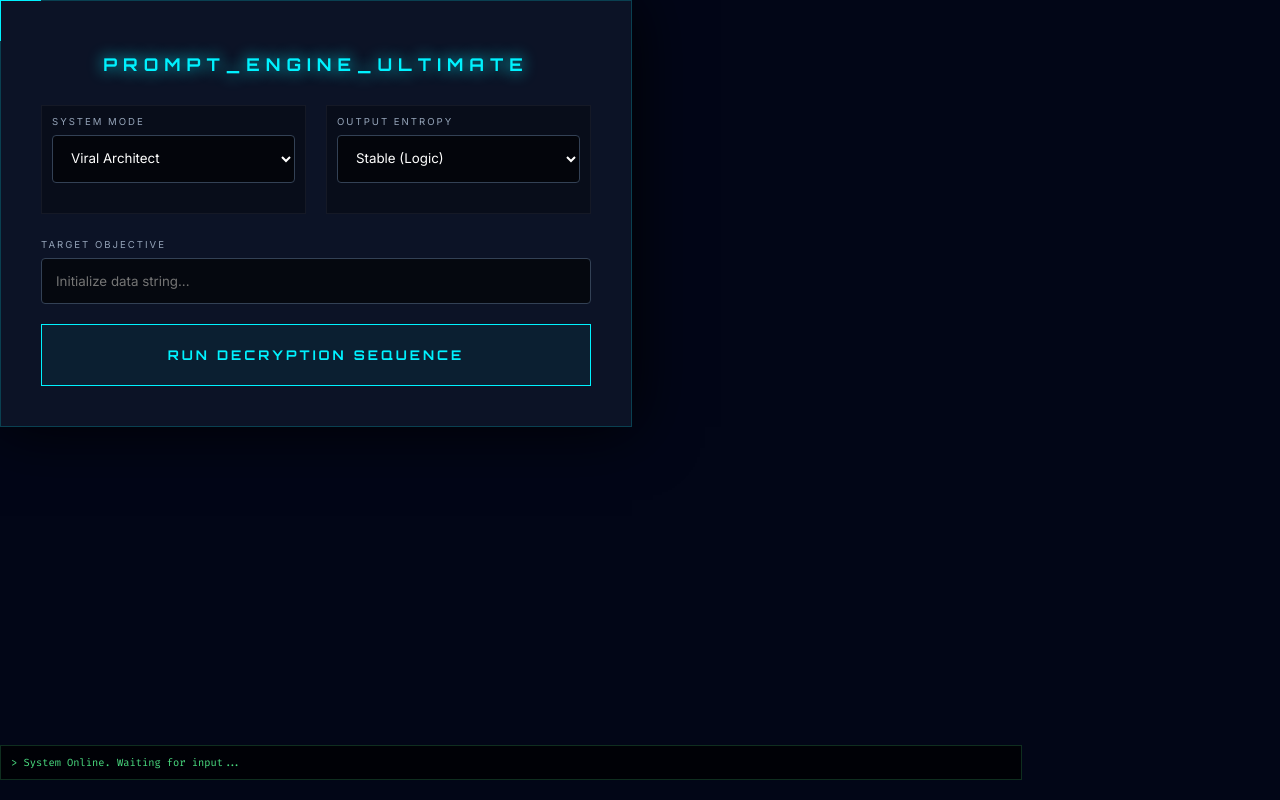
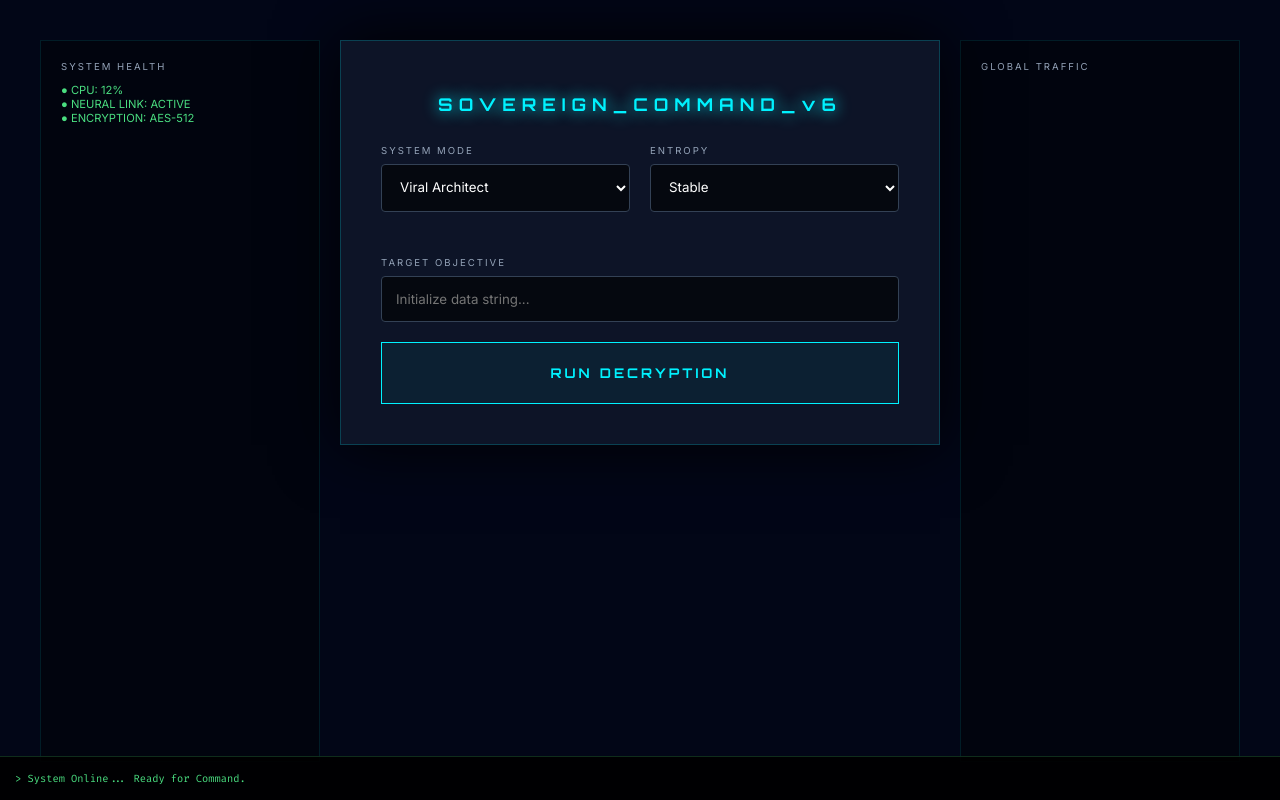
Before and after one commit to kervocomptepro-coder/PromptVault-Official, a Flask app: page / in a window 1280 px wide. Run offline with Flask 3, Linux system fonts and the light colour scheme.

Commit message:
Update index.html with new layout and styles

```diff
--- a/templates/index.html
+++ b/templates/index.html
@@ -3,64 +3,71 @@
 <head>
     <meta charset="UTF-8">
     <meta name="viewport" content="width=device-width, initial-scale=1.0">
-    <title>PROMPT VAULT | NEURAL INTERFACE v5.0</title>
+    <title>PROMPT VAULT | SOVEREIGN COMMAND</title>
     <link href="https://fonts.googleapis.com/css2?family=Orbitron:wght@400;700&family=Inter:wght@300;400;600&family=Fira+Code:wght@400&display=swap" rel="stylesheet">
     <style>
-        :root { --neon: #00f2ff; --dark: #020617; --card: rgba(15, 23, 42, 0.85); --alert: #ff0055; }
-        body, html { margin: 0; padding: 0; background: var(--dark); color: white; font-family: 'Inter', sans-serif; overflow: hidden; height: 100vh; }
+        :root { --neon: #00f2ff; --dark: #020617; --card: rgba(15, 23, 42, 0.9); --alert: #ff0055; }
+        body, html { margin: 0; padding: 0; background: var(--dark); color: white; font-family: 'Inter', sans-serif; height: 100vh; overflow: hidden; }
 
-        /* Animated Background */
         #canvas { position: fixed; top: 0; left: 0; z-index: -1; }
 
+        /* Dashboard Layout */
+        .dashboard {
+            display: grid;
+            grid-template-columns: 1fr 600px 1fr; /* Centering the 600px engine */
+            gap: 20px; padding: 40px; height: 85vh; align-items: start;
+        }
+
+        .side-panel { background: rgba(0,0,0,0.4); border: 1px solid rgba(0,242,255,0.1); padding: 20px; height: 100%; }
+
         .vault-frame {
-            position: relative; width: 550px; padding: 40px; background: var(--card); backdrop-filter: blur(25px);
+            position: relative; padding: 40px; background: var(--card); backdrop-filter: blur(25px);
             border: 1px solid rgba(0, 242, 255, 0.2); box-shadow: 0 0 60px rgba(0,0,0,0.9);
-            animation: bootUp 1s ease-out;
         }
-        @keyframes bootUp { from { opacity: 0; transform: scale(0.95); } to { opacity: 1; transform: scale(1); } }
 
-        .vault-frame::before { content: ""; position: absolute; top: -2px; left: -2px; width: 40px; height: 40px; border-top: 2px solid var(--neon); border-left: 2px solid var(--neon); }
         h1 { font-family: 'Orbitron', sans-serif; font-size: 1.1rem; letter-spacing: 6px; color: var(--neon); text-align: center; margin-bottom: 30px; text-shadow: 0 0 15px var(--neon); }
-
         .label { font-size: 0.6rem; text-transform: uppercase; letter-spacing: 2px; color: #94a3b8; margin-bottom: 8px; display: block; }
 
         select, input {
             width: 100%; background: rgba(0,0,0,0.6); border: 1px solid #334155; padding: 14px; border-radius: 4px;
-            color: white; margin-bottom: 20px; font-family: 'Inter', sans-serif; box-sizing: border-box; outline: none; transition: 0.3s;
+            color: white; margin-bottom: 20px; font-family: 'Inter', sans-serif; box-sizing: border-box; outline: none;
         }
-        select:focus, input:focus { border-color: var(--neon); }
 
-        /* Settings Grid */
         .settings-grid { display: grid; grid-template-columns: 1fr 1fr; gap: 20px; margin-bottom: 25px; }
-        .setting-item { background: rgba(0,0,0,0.3); padding: 10px; border: 1px solid rgba(255,255,255,0.05); }
 
         button {
             width: 100%; padding: 22px; border: 1px solid var(--neon); background: rgba(0, 242, 255, 0.05);
             color: var(--neon); font-family: 'Orbitron', sans-serif; font-weight: bold; cursor: pointer; transition: 0.4s; letter-spacing: 3px;
         }
-        button:hover { background: var(--neon); color: black; box-shadow: 0 0 40px var(--neon); transform: translateY(-2px); }
+        button:hover { background: var(--neon); color: black; box-shadow: 0 0 40px var(--neon); }
 
         #response-area { margin-top: 25px; display: none; border-top: 1px solid rgba(255,255,255,0.1); padding-top: 20px; }
-        .prompt-box { font-size: 0.8rem; color: #e2e8f0; line-height: 1.7; background: rgba(0,0,0,0.4); padding: 20px; border-left: 3px solid var(--neon); white-space: pre-wrap; }
+        .prompt-box { font-size: 0.8rem; color: #e2e8f0; line-height: 1.7; background: rgba(0,0,0,0.4); padding: 20px; border-left: 3px solid var(--neon); margin-bottom: 10px; }
+
+        .copy-btn { font-size: 0.6rem; background: transparent; border: 1px solid #4ade80; color: #4ade80; padding: 5px 10px; width: auto; cursor: pointer; }
 
         .terminal {
-            position: fixed; bottom: 20px; width: 90%; max-width: 1000px; font-family: 'Fira Code', monospace;
-            font-size: 0.65rem; color: #4ade80; background: rgba(0,0,0,0.7); padding: 10px; border: 1px solid rgba(74, 222, 128, 0.2);
+            position: fixed; bottom: 0; width: 100%; font-family: 'Fira Code', monospace;
+            font-size: 0.65rem; color: #4ade80; background: rgba(0,0,0,0.9); padding: 15px; border-top: 1px solid rgba(74, 222, 128, 0.2);
         }
 
         #paywall {
-            position: fixed; top: 0; left: 0; width: 100%; height: 100%; background: rgba(2, 6, 23, 0.95);
-            display: none; align-items: center; justify-content: center; z-index: 100; backdrop-filter: blur(10px);
+            position: fixed; top: 0; left: 0; width: 100%; height: 100%; background: rgba(2, 6, 23, 0.98);
+            display: none; align-items: center; justify-content: center; z-index: 100;
         }
-        .paywall-card { border: 1px solid var(--alert); padding: 50px; text-align: center; background: #020617; box-shadow: 0 0 50px var(--alert); }
-        .paywall-card h2 { font-family: 'Orbitron'; color: var(--alert); letter-spacing: 5px; }
     </style>
 </head>
 <body>
     <canvas id="canvas"></canvas>
 
+    <div class="dashboard">
+        <div class="side-panel">
+            <span class="label">System Health</span>
+            <p style="color: #4ade80; font-size: 0.7rem;">● CPU: 12%<br>● NEURAL LINK: ACTIVE<br>● ENCRYPTION: AES-512</p>
+        </div>
+
         <div class="vault-frame">
-        <h1>PROMPT_ENGINE_ULTIMATE</h1>
+            <h1>SOVEREIGN_COMMAND_v6</h1>
 
             <div class="settings-grid">
                 <div class="setting-item">
@@ -71,14 +78,13 @@
                         <option value="vc_pitch">PREMIUM: VC Pitch</option>
                         <option value="moat">PREMIUM: Moat Logic</option>
                         <option value="shadow">PREMIUM: Shadow Psyche</option>
-                    <option value="whale">PREMIUM: Crypto Whale</option>
                     </select>
                 </div>
                 <div class="setting-item">
-                <span class="label">Output Entropy</span>
+                    <span class="label">Entropy</span>
                     <select id="entropy">
-                    <option value="stable">Stable (Logic)</option>
-                    <option value="chaotic">Chaotic (Creative)</option>
+                        <option value="stable">Stable</option>
+                        <option value="chaotic">Chaotic</option>
                     </select>
                 </div>
             </div>
@@ -86,62 +92,62 @@
             <span class="label">Target Objective</span>
             <input type="text" id="topic" placeholder="Initialize data string...">
 
-        <button id="mainBtn" onclick="unlock()">RUN DECRYPTION SEQUENCE</button>
+            <button id="mainBtn" onclick="unlock()">RUN DECRYPTION</button>
 
             <div id="response-area">
                 <span class="label" style="color: var(--neon);">Decrypted Output:</span>
                 <div class="prompt-box" id="output"></div>
+                <button class="copy-btn" onclick="copyText()">COPY TO CLIPBOARD</button>
             </div>
         </div>
 
-    <div class="terminal" id="term">
-        <div>> System Online. Waiting for input...</div>
+        <div class="side-panel">
+            <span class="label">Global Traffic</span>
+            <div id="traffic-feed" style="font-size: 0.6rem; color: #64748b;"></div>
+        </div>
     </div>
 
+    <div class="terminal" id="term">> System Online... Ready for Command.</div>
+
     <div id="paywall">
-        <div class="paywall-card">
-            <h2>ACCESS_DENIED</h2>
-            <p style="color: #64748b; margin-bottom: 30px;">Protocol requires LEVEL 5 clearance.</p>
-            <button onclick="closePaywall()" style="border-color: var(--alert); color: var(--alert); background: rgba(255,0,85,0.05);">UPGRADE CLEARANCE</button>
+        <div style="border: 1px solid var(--alert); padding: 50px; text-align: center; background: #020617;">
+            <h2 style="font-family: Orbitron; color: var(--alert);">ACCESS DENIED</h2>
+            <button onclick="closePaywall()" style="border-color: var(--alert); color: var(--alert);">UPGRADE CLEARANCE</button>
         </div>
     </div>
 
     <script>
-        // Matrix Canvas Effect
+        // Matrix Background
         const canvas = document.getElementById('canvas');
         const ctx = canvas.getContext('2d');
-        canvas.width = window.innerWidth;
-        canvas.height = window.innerHeight;
+        canvas.width = window.innerWidth; canvas.height = window.innerHeight;
         const dots = [];
-        for(let i=0; i<100; i++) dots.push({x: Math.random()*canvas.width, y: Math.random()*canvas.height, vx: (Math.random()-0.5)*0.5, vy: (Math.random()-0.5)*0.5});
+        for(let i=0; i<80; i++) dots.push({x: Math.random()*canvas.width, y: Math.random()*canvas.height, vx: (Math.random()-0.5)*0.3, vy: (Math.random()-0.5)*0.3});
         function draw() {
             ctx.clearRect(0,0,canvas.width, canvas.height);
-            ctx.fillStyle = "rgba(0, 242, 255, 0.3)";
+            ctx.fillStyle = "rgba(0, 242, 255, 0.2)";
             dots.forEach(d => {
                 d.x += d.vx; d.y += d.vy;
-                if(d.x < 0 || d.x > canvas.width) d.vx *= -1;
-                if(d.y < 0 || d.y > canvas.height) d.vy *= -1;
                 ctx.beginPath(); ctx.arc(d.x, d.y, 1, 0, Math.PI*2); ctx.fill();
             });
             requestAnimationFrame(draw);
         }
         draw();
 
-        function checkLock() {
-            const cat = document.getElementById('category').value;
-            if(cat.includes('PREMIUM')) document.getElementById('paywall').style.display = 'flex';
-        }
+        // Traffic Feed
+        const feed = document.getElementById('traffic-feed');
+        setInterval(() => {
+            const lines = ["Node 04: Connected", "Syncing HKG...", "User 991: Active", "Data Cached"];
+            const p = document.createElement('div');
+            p.innerText = `> ${lines[Math.floor(Math.random()*lines.length)]}`;
+            feed.prepend(p);
+            if(feed.childNodes.length > 10) feed.removeChild(feed.lastChild);
+        }, 2000);
 
+        function checkLock() { if(document.getElementById('category').value.includes('PREMIUM')) document.getElementById('paywall').style.display = 'flex'; }
         function closePaywall() { document.getElementById('paywall').style.display = 'none'; document.getElementById('category').value = 'tiktok'; }
 
         function unlock() {
-            const btn = document.getElementById('mainBtn');
-            const term = document.getElementById('term');
-            btn.innerText = "BYPASSING FIREWALL...";
-            const line = document.createElement('div');
-            line.innerText = `> Initializing sequence for: ${document.getElementById('topic').value}...`;
-            term.appendChild(line);
-
             fetch('/generate', {
                 method: 'POST',
                 headers: {'Content-Type': 'application/json'},
@@ -153,8 +159,12 @@
             }).then(r => r.json()).then(data => {
                 document.getElementById('response-area').style.display = 'block';
                 document.getElementById('output').innerText = data.result;
-                btn.innerText = "RUN DECRYPTION SEQUENCE";
             });
+        }
+
+        function copyText() {
+            navigator.clipboard.writeText(document.getElementById('output').innerText);
+            alert("Protocol Copied to Clipboard.");
         }
     </script>
 </body>
```
Lines whose indentation alone changed are shown as unchanged.
